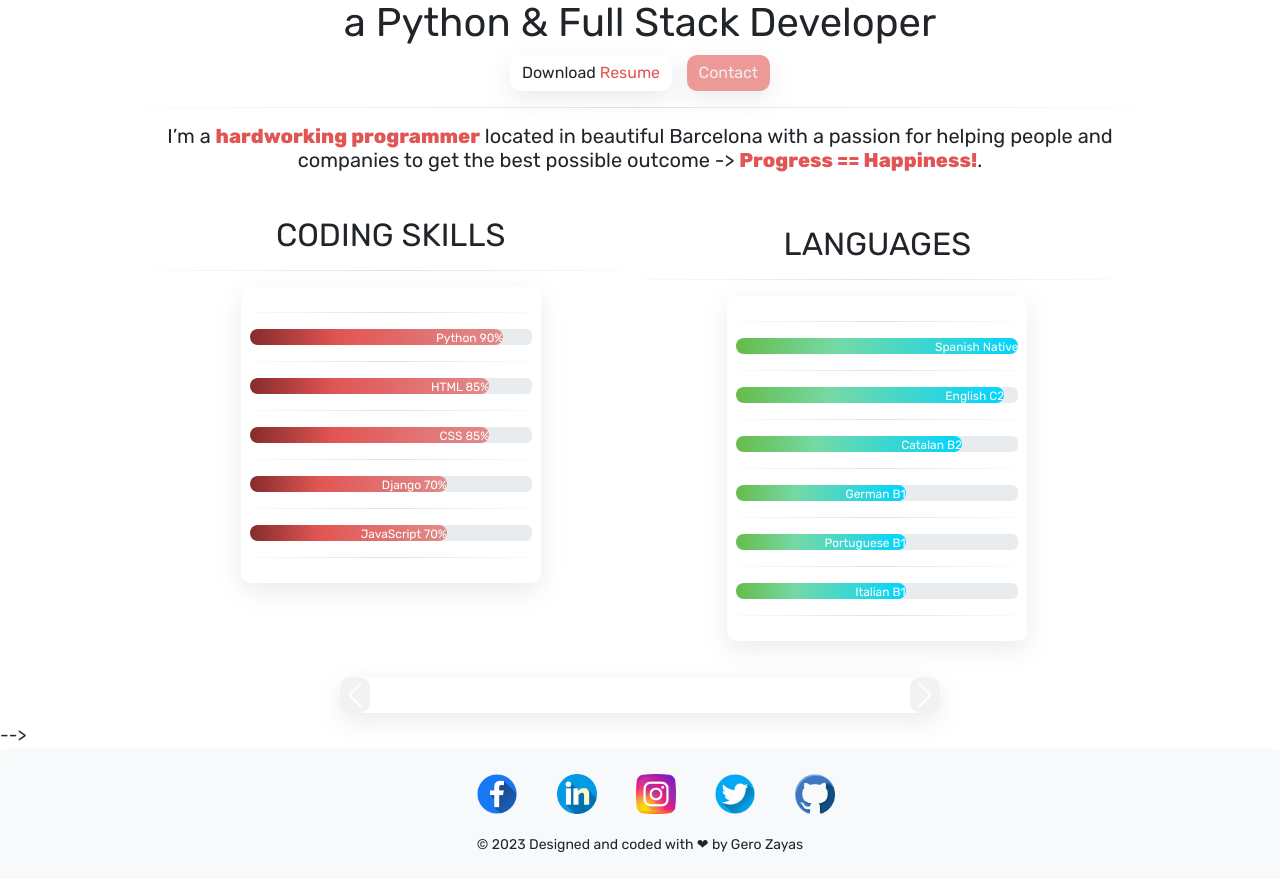
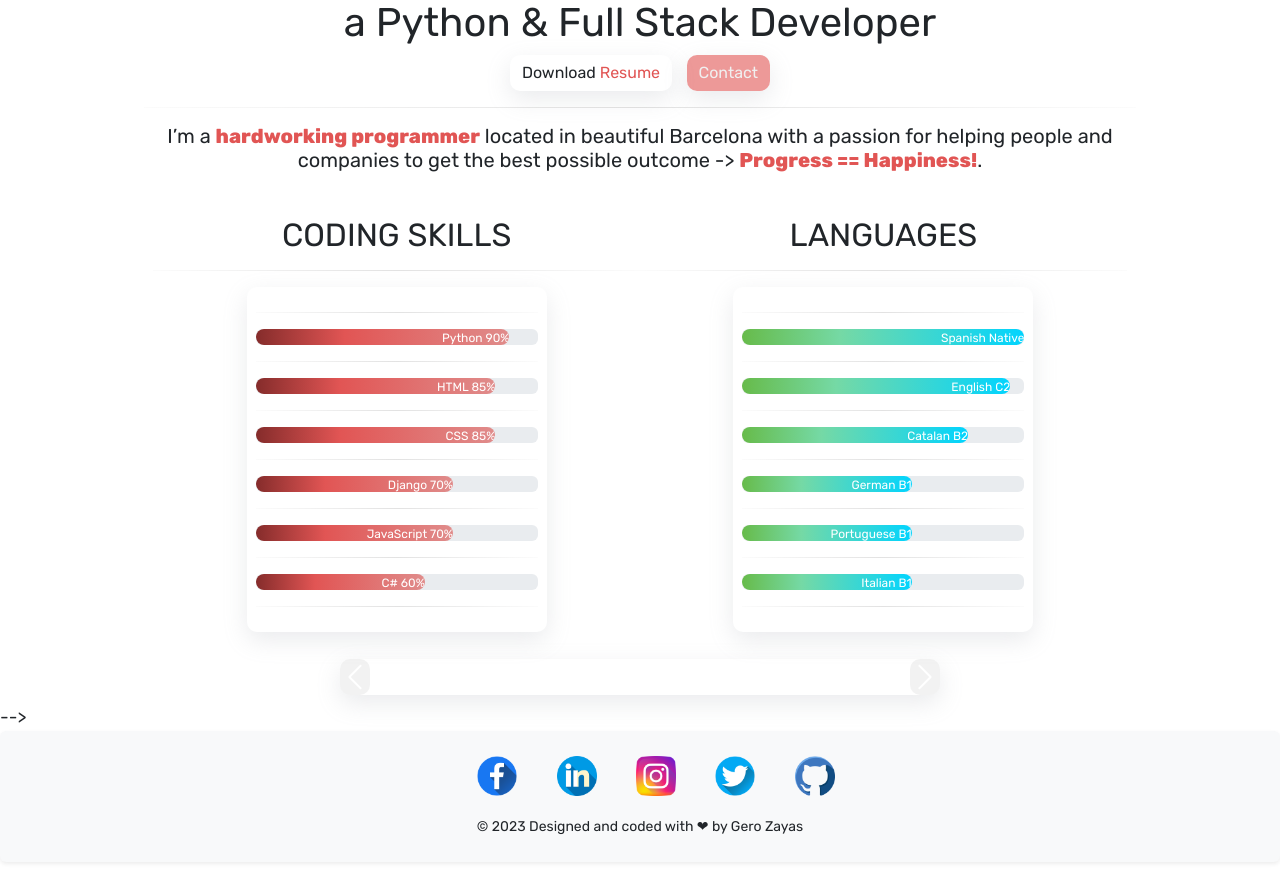
Before and after one commit to GeroZayas/gerozayas_portfolio_bravo, a Django app: page / in a window 1280 px wide. Shown: the part 205-1084 px from the top of the page. Run offline with Django 4.2, Linux system fonts and the light colour scheme.

Commit message:
update home

```diff
--- a/home/templates/home/home.html
+++ b/home/templates/home/home.html
@@ -65,6 +65,13 @@
               </div>
               <hr class="hr " />
 
+              <!-- C# SKILL -->
+              <div class="progress" role="progressbar" aria-label="Example with label" aria-valuenow="25"
+                aria-valuemin="0" aria-valuemax="100">
+                <div class="progress-bar rounded-pill bg-gradient-coding" style="width: 60%">C# 60%</div>
+              </div>
+              <hr class="hr " />
+
               <!-- LANGUAGE SKILLS -->
 
 
@@ -77,7 +84,7 @@
           <!--  -->
           <!--  -->
           <!-- LANGUAGE SKILLS -->
-          <div class="col">
+          <div style="margin: 0px; padding: 0px;" class="col">
 
             <h2 style="text-align: center;">LANGUAGES</h2>
             <hr>
```
